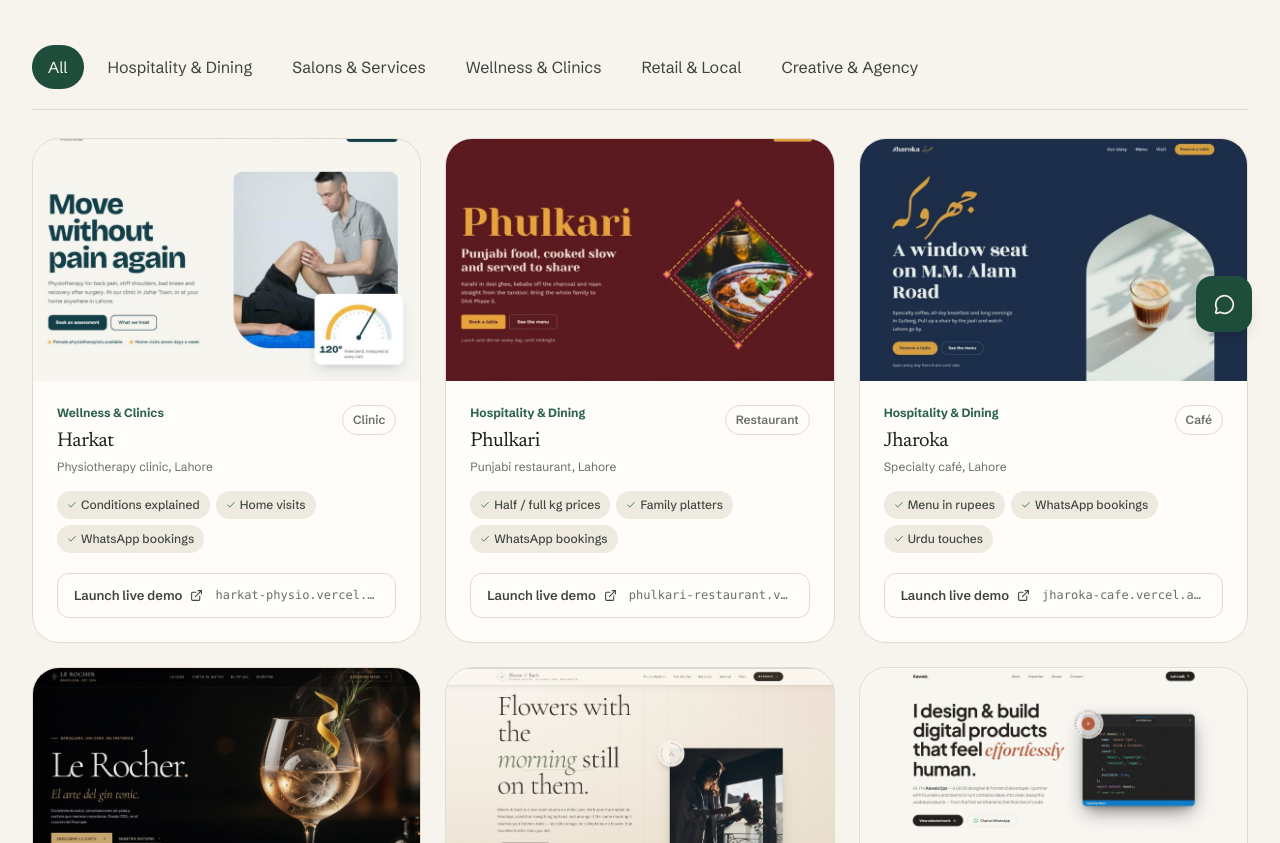
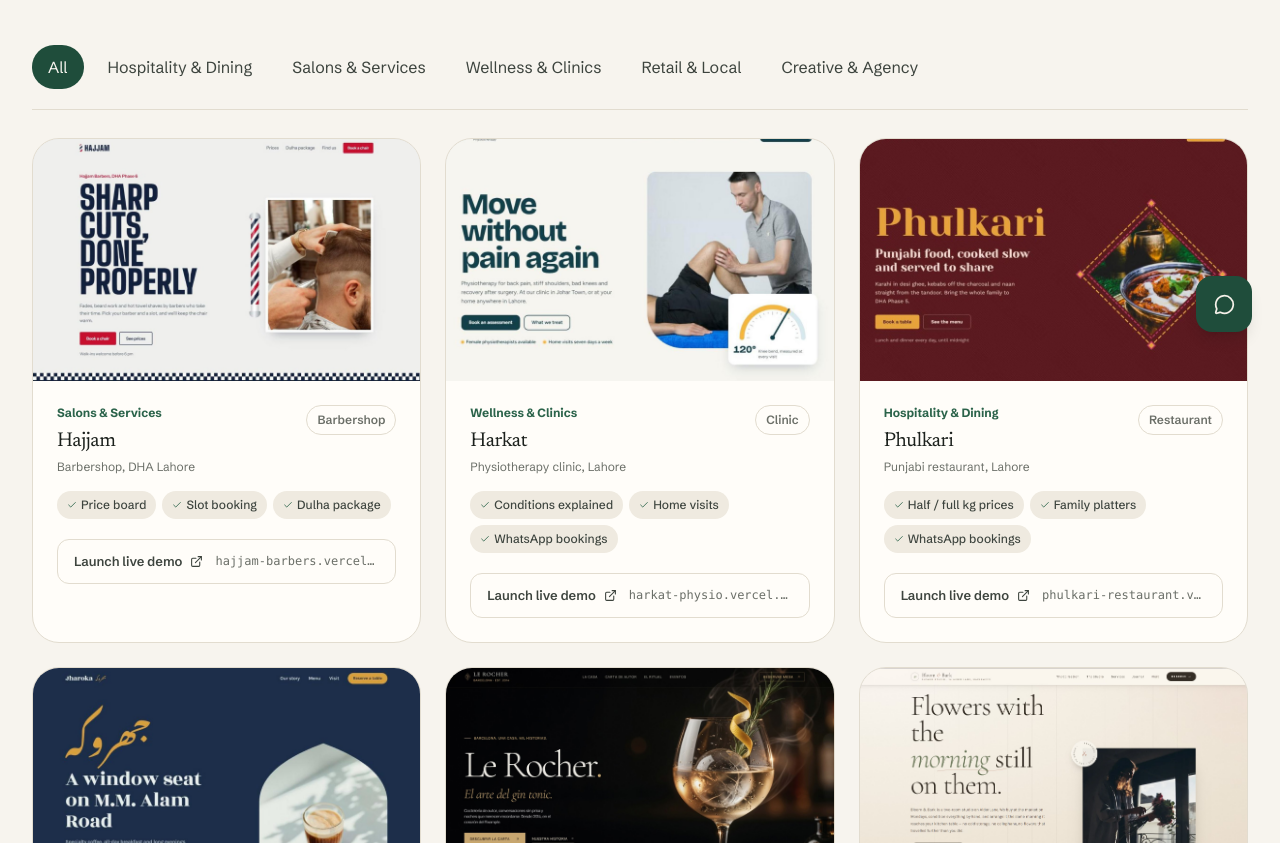
Before and after one commit to Awaiz11/Nexaflow, a Next.js app: page /themes in a window 1280 px wide. Shown: the part 440-1283 px from the top of the page. Built offline with nearby package versions, Linux system fonts and the light colour scheme.

Commit message:
Add files via upload

```diff
--- a/src/app/themes/page.tsx
+++ b/src/app/themes/page.tsx
@@ -42,6 +42,21 @@ const categories: Category[] = [
 ];
 
 const demos: Demo[] = [
+  {
+    name: "Hajjam",
+    title: "Hajjam",
+    descriptor: "Barbershop, DHA Lahore",
+    description: "Barbershop, DHA Lahore",
+    category: "Salons & Services",
+    url: "https://hajjam-barbers.vercel.app/",
+    liveLink: "https://hajjam-barbers.vercel.app/",
+    tags: ["Price board", "Slot booking", "Dulha package"],
+    features: ["Price board", "Slot booking", "Dulha package"],
+    key: "hajjam",
+    theme: "Barbershop",
+    image: "/hajjam-shot.jpg",
+    src: "/hajjam-shot.jpg",
+  },
   {
     name: "Harkat",
     title: "Harkat",
```
